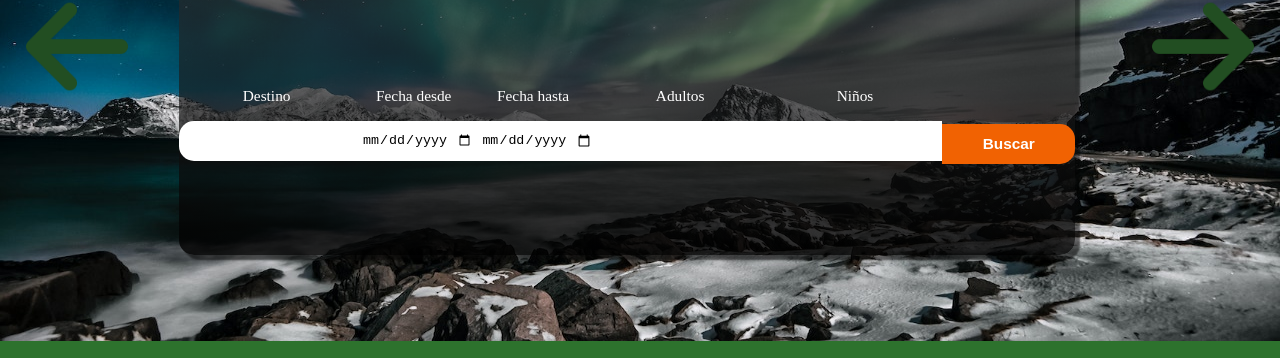
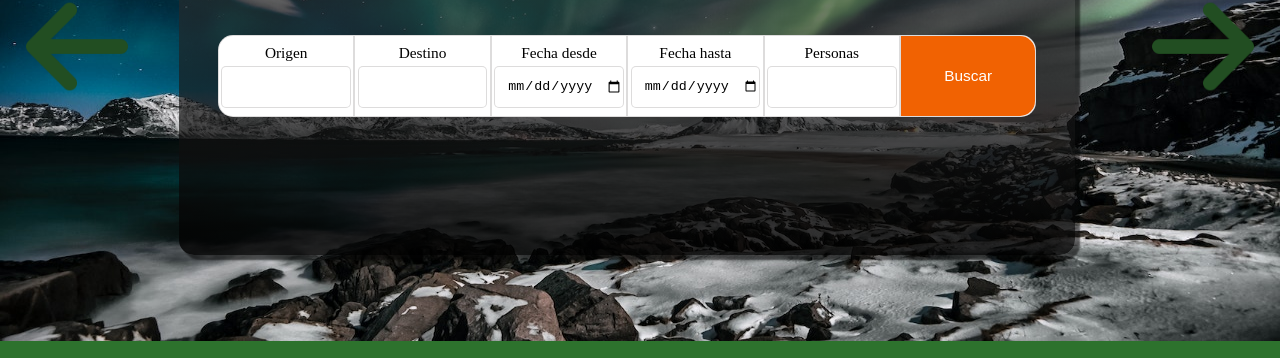
Before and after one commit to SpikeSoap/Viajes_Marin, a plain HTML site: page pages/planificacion.html in a window 1280 px wide. Shown: the part 299-657 px from the top of the page. Drawn offline with Linux system fonts and the light colour scheme.

Commit message:
Corregir el buscador de planificación.html

```diff
--- a/pages/planificacion.html
+++ b/pages/planificacion.html
@@ -40,35 +40,34 @@
                     </ul>
                 </nav>
             </div>
-            <div class="encabezado-buscador">
+            <section class="encabezado-buscador">
                 <h2 class="encabezado-buscador__title">Elige tu destino</h2>
                 <form class="encabezado-buscador__formulario" action="#" method="post">
+                    <div class="encabezado-buscador__contenedor encabezado-buscador__contenedor-primero">
+                        <label for="" class="encabezado-buscador__desc ">Origen</label>
+                        <input type="text" class="encabezado-buscador__input encabezado-buscador__input-origen" >
+                    </div>
                     <div class="encabezado-buscador__contenedor">
                         <label for="" class="encabezado-buscador__desc">Destino</label>
-                        <input type="text" class="encabezado-buscador__input encabezado-buscador__input-dest">
+                        <input type="text" class="encabezado-buscador__input encabezado-buscador__input-dest" >
                     </div>
                     <div class="encabezado-buscador__contenedor">
                         <label for="" class="encabezado-buscador__desc">Fecha desde</label>
-                        <input type="date" class="encabezado-buscador__input encabezado-buscador__input-fechD">
+                        <input type="date" class="encabezado-buscador__input encabezado-buscador__input-fechD" >
                     </div>
                     <div class="encabezado-buscador__contenedor">
                         <label for="" class="encabezado-buscador__desc">Fecha hasta</label>
-                        <input type="date" class="encabezado-buscador__input encabezado-buscador__input-fechH">
+                        <input type="date" class="encabezado-buscador__input encabezado-buscador__input-fechH" >
                     </div>
                     <div class="encabezado-buscador__contenedor">
-                        <label for="" class="encabezado-buscador__desc">Adultos</label>
+                        <label for="" class="encabezado-buscador__desc">Personas</label>
                         <input type="number" class="encabezado-buscador__input encabezado-buscador__input-adult">
                     </div>
-                    <div class="encabezado-buscador__contenedor">
-                        <label for="" class="encabezado-buscador__desc">Niños</label>
-                        <input type="number" class="encabezado-buscador__input encabezado-buscador__input-kid">
-                    </div>
-                    <div class="encabezado-buscador__btn">
-                        <!-- <label for="" class="encabezado-buscador__desc encabezado-buscador__lBusc">Buscar</label> -->
-                        <input type="button" class="encabezado-buscador__input encabezado-buscador__buscar" value="Buscar">
+                    <div class="encabezado-buscador__contenedor encabezado-buscador__contenedor-ultimo">
+                        <input type="button" class="encabezado-buscador__buscar" value="Buscar">
                     </div>
                 </form>
-            </div>
+            </section>
             <div class="encabezado-arrow">
                 <input type="image" class="encabezado-arrow__img encabezado-arrow__left" src="../images/arrow-left.png">
                 <input type="image" class="encabezado-arrow__img encabezado-arrow__right" src="../images/arrow-right.png">
--- a/sass/_planificacion.scss
+++ b/sass/_planificacion.scss
@@ -40,43 +40,47 @@
     }
 
     &__formulario {
-        height: 25vh;
+        height: 13vh;
         @include mixinsfunc.crear-flexbox(row,center, center);
+
     }
 
     &__contenedor {
+        width: 15%;
         height: 10vh;
         @include mixinsfunc.crear-flexbox(column,center, center);
-        gap: 20%;
+        gap: 5%;
         font-size: 1.2vw;
-        color: white;
+        background-color: white;
+        border: 1px solid rgba(207, 206, 206, 0.705);
 
+        &-primero{
+            border-radius: 15px 0px 0px 15px;
+        }
+
+        &-ultimo{
+            border-radius: 0px 15px 15px 0px;
+        }
     }
 
     &__input {
-        width: 100%;
+        width: 95%;
         height: 5vh;
         border: none;
         text-align: center;
-
-        &-dest {
-            border-radius: 15px 0px 0px 15px;
-        }
-    }
-
-    &__btn {
-        // border: 2px solid red;
-        width: 15%;
-        height: 10vh;
-        @include mixinsfunc.crear-flexbox(row,center, end);
+        border-radius: 5px;
+        border: 1px solid rgba(207, 206, 206, 0.705);
     }
 
     &__buscar {
+        width: 100%;
+        height: 100%;
+        border: none;
         font-size: 1.2vw;
         border-radius: 0px 15px 15px 0px;
         background-color: rgb(241, 98, 2);
         color: white;
-        font-weight: bold;
+        font-weight: 300;
     }
 }
 
```
Also changed, not shown: pages/pendiente.html (+11 -0 lines), css/styles.css, 1 other file.
